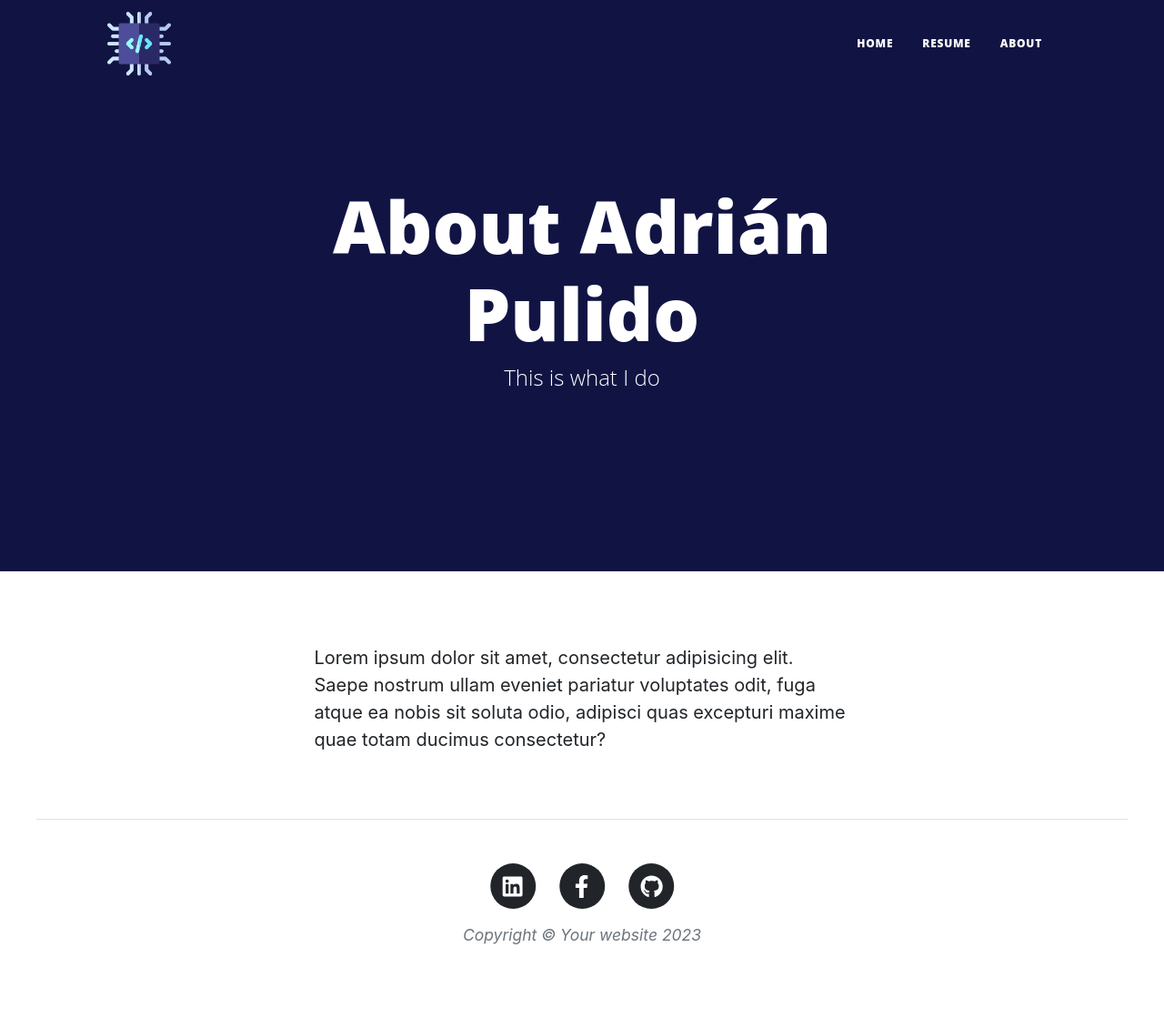
After one commit to audience6killer/portafolio_website, a Flask app: page /about in a window 1280 px wide. The commit adds this page. Shown: the whole page at 91% size. Run offline with Flask 2, Linux system fonts and the light colour scheme; some libraries are stand-ins or nearby versions.

Commit message:
Add About page

```diff
--- a/main.py
+++ b/main.py
@@ -13,6 +13,10 @@ Bootstrap5(app)
 def home():
     return render_template('index.html')
 
+@app.route('/about')
+def about():
+    return render_template('about.html')
+
 
 if __name__ == '__main__':
     app.run(debug=True)
--- /dev/null
+++ b/templates/about.html
@@ -0,0 +1,34 @@
+{% include 'header.html'%}
+
+<header
+    class="masthead"
+    style="background-color: #03045e"
+
+>
+  <div class="container position-relative px-4 px-lg-5">
+    <div class="row gx-4 gx-lg-5 justify-content-center">
+      <div class="col-md-10 col-lg-8 col-xl-7">
+        <div class="page-heading">
+          <h1>About Adrián Pulido</h1>
+          <span class="subheading">This is what I do</span>
+        </div>
+      </div>
+    </div>
+  </div>
+</header>
+<!--Main Content-->
+<main class="mb-4">
+  <div class="container px-4 px-xl-5">
+    <div class="row gx-4 gx-lg-5 justify-content-center">
+      <div class="col-md-10 col-lg-8 col-xl-7">
+        <p class="text-left">
+           Lorem ipsum dolor sit amet, consectetur adipisicing elit. Saepe
+          nostrum ullam eveniet pariatur voluptates odit, fuga atque ea nobis
+          sit soluta odio, adipisci quas excepturi maxime quae totam ducimus
+          consectetur?
+        </p>
+      </div>
+    </div>
+  </div>
+</main>
+{% include 'footer.html' %}
--- a/templates/header.html
+++ b/templates/header.html
@@ -52,7 +52,7 @@
                     <li class="nav-item">
                         <a
                         class="nav-link px-lg-3 py-3 py-lg-4"
-                        href="#!"
+                        href="{{url_for('home')}}"
                         >Home</a
                         >
                     </li>
@@ -66,7 +66,7 @@
                     <li class="nav-item">
                         <a
                         class="nav-link px-lg-3 py-3 py-lg-4"
-                        href="#!"
+                        href="{{url_for('about')}}"
                         >About</a
                         >
                     </li>
--- a/templates/index.html
+++ b/templates/index.html
@@ -1,10 +1,10 @@
 {% include "header.html" %}
 
 <!--Page Header-->
+<!--    style="background-image: url('../static/assets/img/home-bg.jpeg')"-->
 <header
     class="masthead"
-    style="background-image: url('../static/assets/img/home-bg.jpeg')"
-
+    style="background-color: #0077b6"
 >
     <div class="container position-relative px-4 px-lg-5">
         <div class="row gx-4 gx-lg-5 justify-content-center">
```
